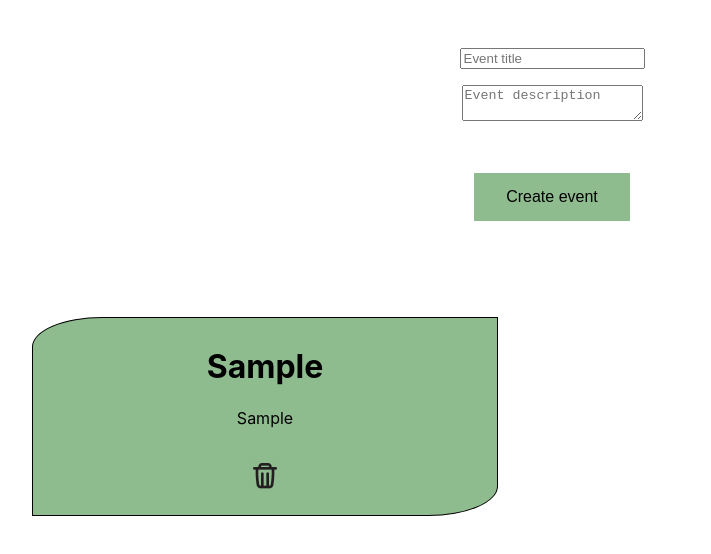
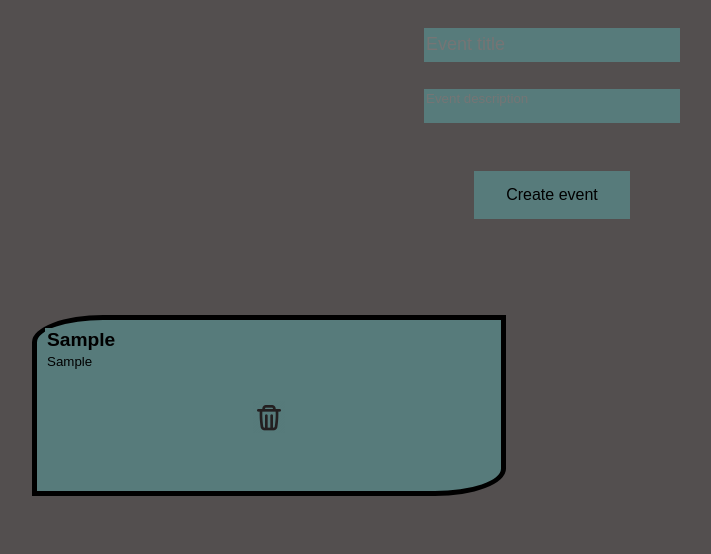
Before and after one commit to hakoningir/MemoList, a React (Create React App) app: page / in a window 1280 px wide. Both pictures are taken after typing "Sample", "Sample" into the empty fields and a click on the button "Create event". Shown: the top 554 px of the page, without its empty margins (88-799 px from the left). Built offline with nearby package versions, Linux system fonts and the light colour scheme.

Commit message:
Making it look better

```diff
--- a/src/pages/Events.css
+++ b/src/pages/Events.css
@@ -1,41 +1,78 @@
+*{
+    background-color: rgb(83, 79, 79);
+    font-family: Arial, Helvetica, sans-serif;
+}
+
 .card-container {
     display: grid;
     grid-template-columns: repeat(3, 1fr);
 }
 
 .card {
+    display: flex;
+    flex-direction: column;
     position: relative;
     padding: 0.5rem;
     margin: 5rem;
     width: 28rem;
     height: 50%;
-    border: 1px solid;
-    background-color: darkseagreen;
+    border: 5px solid;
+    background-color: rgb(87, 123, 123);
     border-top-left-radius: 15%;
     border-bottom-right-radius: 15%;
 }
 
-h1{
-    text-overflow: ellipsis;
-    overflow: hidden;
+.inputContainer{
+    max-width: 20%;
+    display: flex;
+    flex-direction: column;
+    transform: translate(200%, 0);
 }
 
-p{
-    text-overflow: ellipsis;
-    overflow: hidden;
+.titlemsg{
+    margin: 0.3rem;
 }
 
-input {
-    margin-top: 3rem;
-    margin-bottom: 1rem;
+.title {
+    border: none;
+    height: 2rem;
+    font-size: large;
+    background-color: rgb(87, 123, 123);
 }
 
-textarea {
+.descriptionmsg{
+    margin: 0.3rem;
+}
+
+.description {
+    border: none;
     margin-bottom: 3rem;
+    background-color: rgb(87, 123, 123);
+}
+
+textarea{
+    resize: none;
+}
+
+.editTitle {
+    grid-column: 2;
+    font-size: larger;
+    font-weight: 700;
+    border: none;
+    background-color: rgb(87, 123, 123);
+}
+
+.editDescription {
+    grid-column: 2;
+    grid-row: 2;
+    border: none;
+    background-color: rgb(87, 123, 123);
 }
 
 button {
-    background-color: darkseagreen;
+    grid-column: 3;
+    grid-row: 3;
+    background-color: rgb(87, 123, 123);
     border: none;
     padding: 15px 32px;
     text-align: center;
@@ -44,19 +81,27 @@ button {
     font-size: 16px;
 }
 
+.createEvent:active{
+    background-color: rgb(46, 50, 47);
+}
+
 .titlemsg {
-    color: red;
+    color: black;
 }
 
 .descriptionmsg {
-    color: red;
+    color: black;
 }
 
 img{
+    background-color: rgb(87, 123, 123);
     width: 2rem;
     height: 2rem;
     cursor: pointer;
 }
 img:hover{
-    background: red;
+    background: rgb(32, 154, 101);
 }
+img:active{
+    background: rgb(19, 139, 47);
+}
--- a/src/pages/Events.jsx
+++ b/src/pages/Events.jsx
@@ -5,8 +5,8 @@ function Event() {
   const [inputTitle, setInputTitle] = useState('');
   const [inputDescription, setInputDescription] = useState('');
   const [data, setData] = useState([]);
-  const [titlemsg, setTitlemsg] = useState('');
-  const [descriptionmsg, setDescriptionmsg] = useState('');
+  const [isTitle, setIsTitle] = useState(false);
+  const [IsDescription, setIsDescription] = useState(false);
 
   useEffect(() => {
     data.length > 0 && window.localStorage.setItem("event", JSON.stringify(data));
@@ -26,61 +26,76 @@ function Event() {
       submitted && setData([...data, submitted]);
       setInputTitle('');
       setInputDescription('');
-      setTitlemsg('');
-      setDescriptionmsg('');
+      setIsTitle('');
+      setIsDescription('');
     }
     // remove warning
-    if(inputDescription.length > 0) setDescriptionmsg('');
-    if(inputTitle.length > 0) setTitlemsg('');
+    if (inputDescription.length > 0) setIsDescription('');
+    if (inputTitle.length > 0) setIsTitle('');
 
     // set warning if input is not valid
-    if(inputDescription.trim() === '') setDescriptionmsg("Must provide description");
-    if(inputTitle.trim() === '')setTitlemsg("Must provide title");
-    if(inputTitle.length === 0) setTitlemsg("Must provide title");
-    if(inputDescription.length === 0) setDescriptionmsg("Must provide description");
+    if (inputDescription.trim() === '') setIsDescription(true);
+    if (inputTitle.trim() === '') setIsTitle(true);
+    if (inputTitle.length === 0) setIsTitle(true);
+    if (inputDescription.length === 0) setIsDescription(true);
   }
+  let titlemsg = "Must set a title";
+  let descriptionmsg = "Must set a description";
 
   function deleteEvent(key) {
     setData(data.filter((_, index) => index !== key));
   }
 
+  function editEventTitle(key, value) {
+    setData(data.map((d, i) => { if (i === key) { d[0] = value; } return d }))
+  }
+
+  function editEventDescription(key, value) {
+    setData(data.map((d, i) => { if (i === key) { d[1] = value; } return d }))
+  }
 
   return (
     <>
       <form onSubmit={HandleSubmit}>
-        <div>
-          <div>
-            {titlemsg && <p className="titlemsg">{titlemsg}</p>}
+        <div className="inputContainer">
+          <p
+            className="titlemsg"
+            style={{ visibility: isTitle ? "visible" : "hidden" }}>
+            {titlemsg}
+          </p>
           <input
             type="title"
+            className="title"
             placeholder="Event title"
             value={inputTitle}
             onChange={(e) => setInputTitle(e.target.value)}
           />
-          </div>
-          <div>
-            {descriptionmsg && <p className="descriptionmsg">{descriptionmsg}</p>}
+          <p
+            className="descriptionmsg"
+            style={
+              { visibility: IsDescription ? "visible" : "hidden" }}>
+            {descriptionmsg}
+          </p>
           <textarea
             type="description"
+            className="description"
             placeholder="Event description"
             value={inputDescription}
             onChange={(e) => setInputDescription(e.target.value)}
           ></textarea>
         </div>
-        </div>
         <div>
-          <button type="submit">Create event</button>
+          <button type="submit" className="createEvent">Create event</button>
         </div>
       </form>
       <div>
         <ul className="card-container">
           {data.map((item, ke) => (
             <div key={ke} className="card">
-              {/* <button>Edit</button> */}
-              <h1>{item[0]}</h1>
-              <p>{item[1]}</p>
+              <input className="editTitle" defaultValue={item[0]} onChange={e => editEventTitle(ke, e.target.value)}></input>
+              <textarea className="editDescription" defaultValue={item[1]} onChange={e => editEventDescription(ke, e.target.value)}></textarea>
               <button type="delete" value={ke} onClick={() => deleteEvent(ke)} >
-                <img src={trashcan} alt=""/>
+                <img src={trashcan} alt="" />
               </button>
             </div>
           ))}
```
Lines whose indentation alone changed are shown as unchanged.
